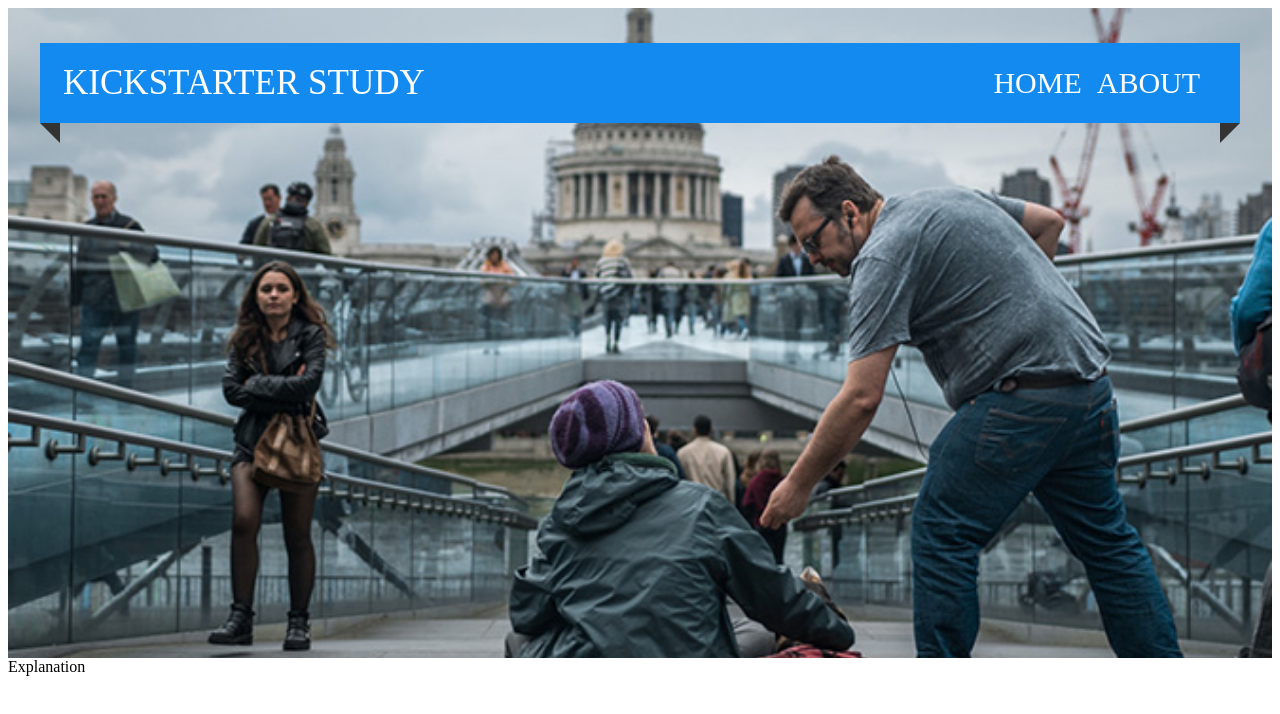
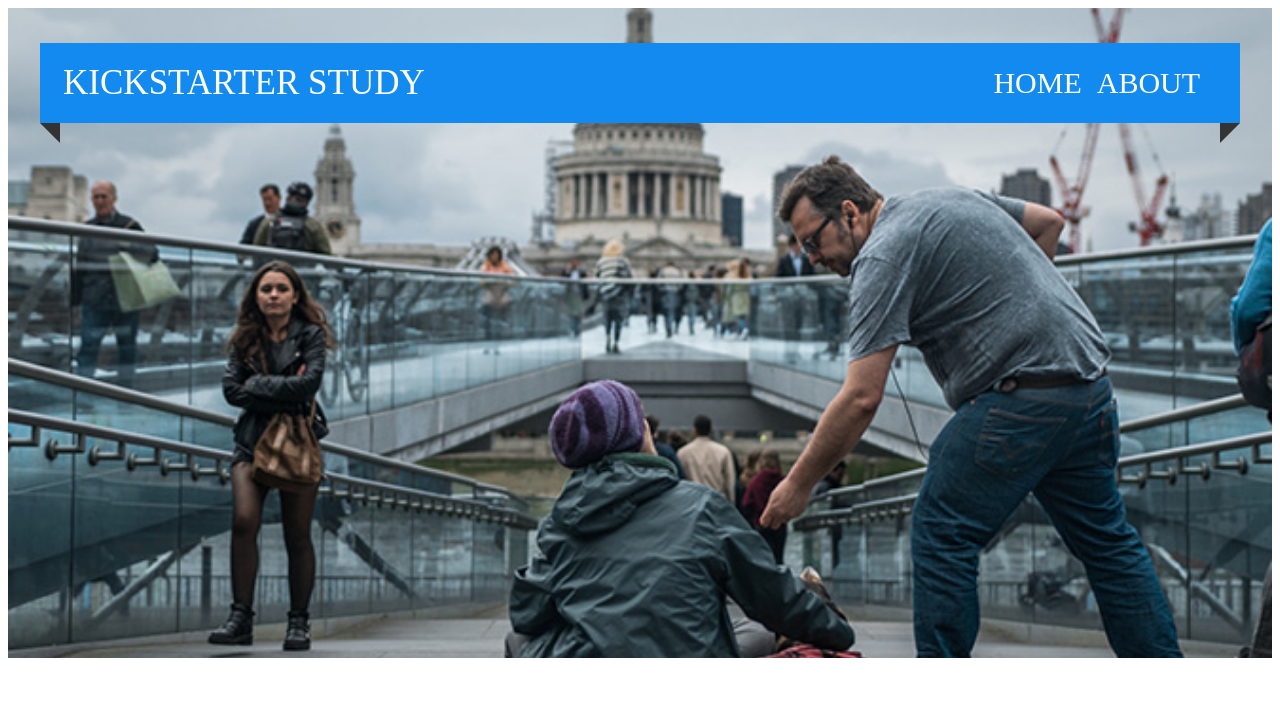
Before and after one commit to ravenusmc/kickstarter, a Vue app in the folder client/: page / in a window 1280 px wide. Shown: the top 714 px of the page. Built offline with nearby package versions, Linux system fonts and the light colour scheme.

Commit message:
working on explanation page

```diff
--- a/client/src/components/home/Explanation.vue
+++ b/client/src/components/home/Explanation.vue
@@ -1,6 +1,11 @@
 <template>
   <div>
-    Explanation
+    <section>
+      <div>
+      </div>
+      <div>
+      </div>
+    </section>
   </div>
 </template>
 
@@ -13,4 +18,9 @@ export default {
 </script>
 
 <style scoped>
+section {
+  display: grid;
+  grid-template-columns: 1fr 1fr;
+  grid-gap: 2em;
+}
 </style>
```
